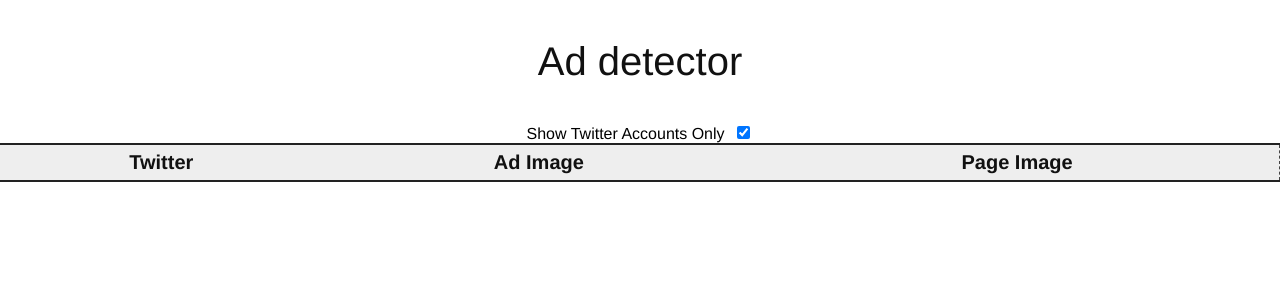
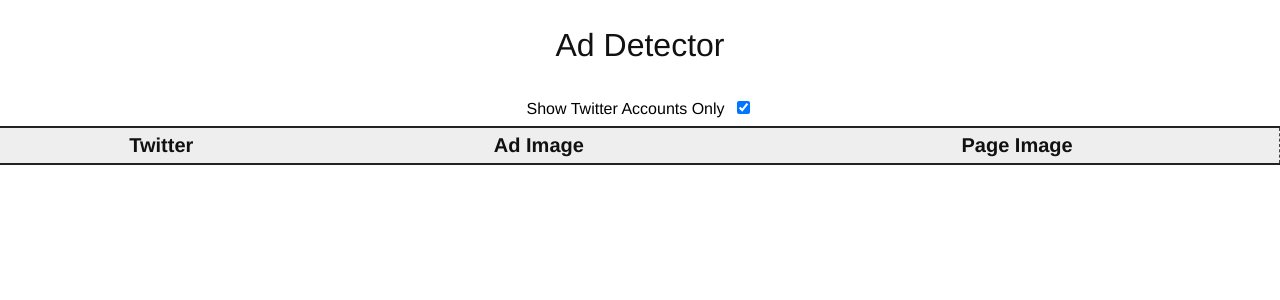
Before and after one commit to dangoldin/ad-detection, a React (Create React App) app in the folder browse/: page / in a window 1280 px wide. Shown: the top 300 px of the page. Built offline with nearby package versions, Linux system fonts and the light colour scheme; no server answers.

Commit message:
Minor style

```diff
--- a/browse/src/App.css
+++ b/browse/src/App.css
@@ -6,15 +6,12 @@
 }
 
 .header {
-  /*background-color: #222;*/
-  padding: 6px;
   color: #111;
 }
 
 .header h2 {
-
   font-weight: 300;
-  font-size: 2.5em;
+  font-size: 2em;
 }
 
 table {
@@ -56,3 +53,7 @@ table tr:nth-child(odd){
 .page-screenshot {
   width: 800px;
 }
+
+form {
+  padding: 8px;
+}
--- a/browse/src/App.js
+++ b/browse/src/App.js
@@ -72,7 +72,7 @@ class App extends React.Component {
     return (
       <div className="app">
         <div className="header">
-          <h2>Ad detector</h2>
+          <h2>Ad Detector</h2>
         </div>
         <div>
           <form>
```
